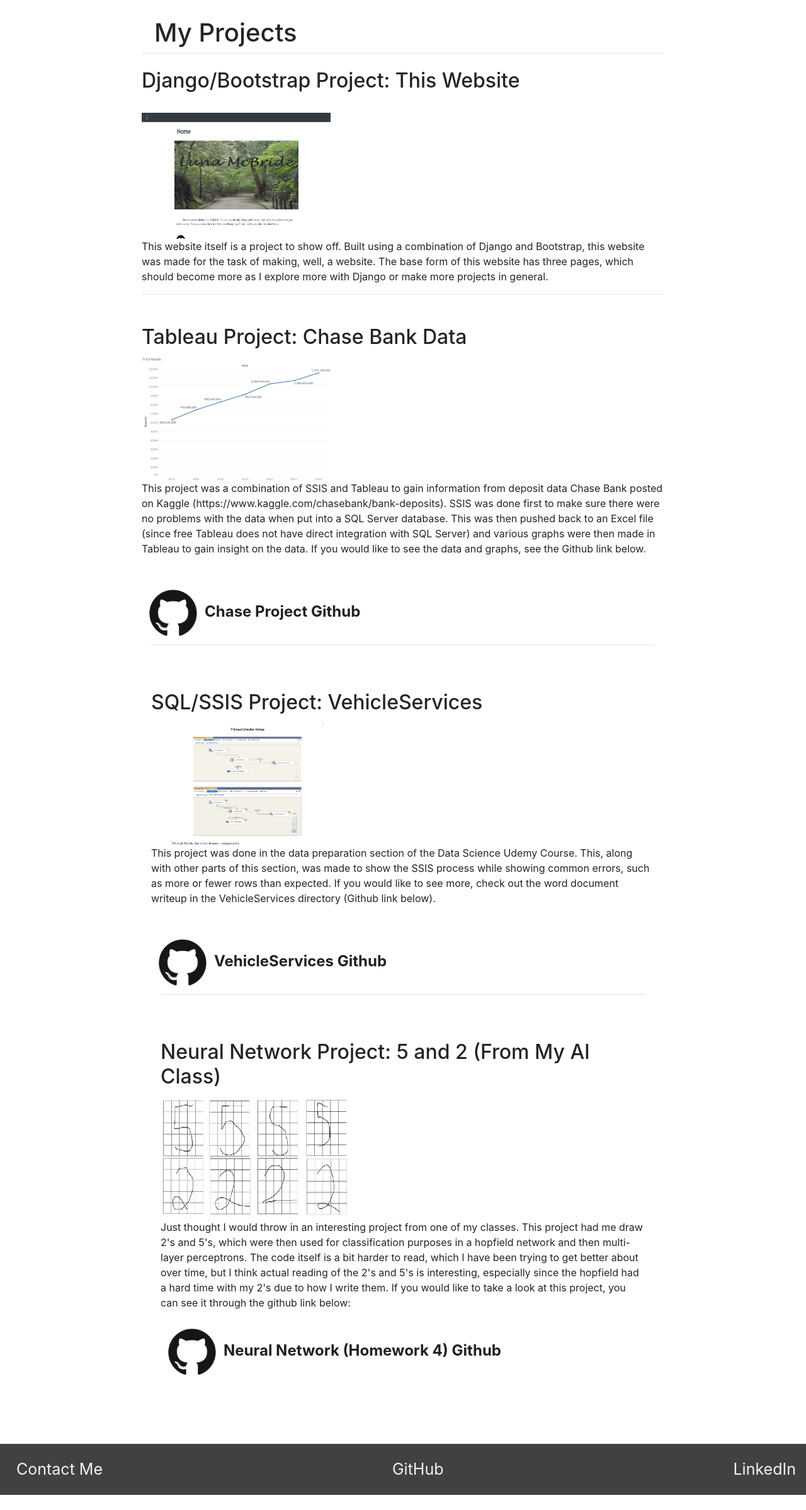
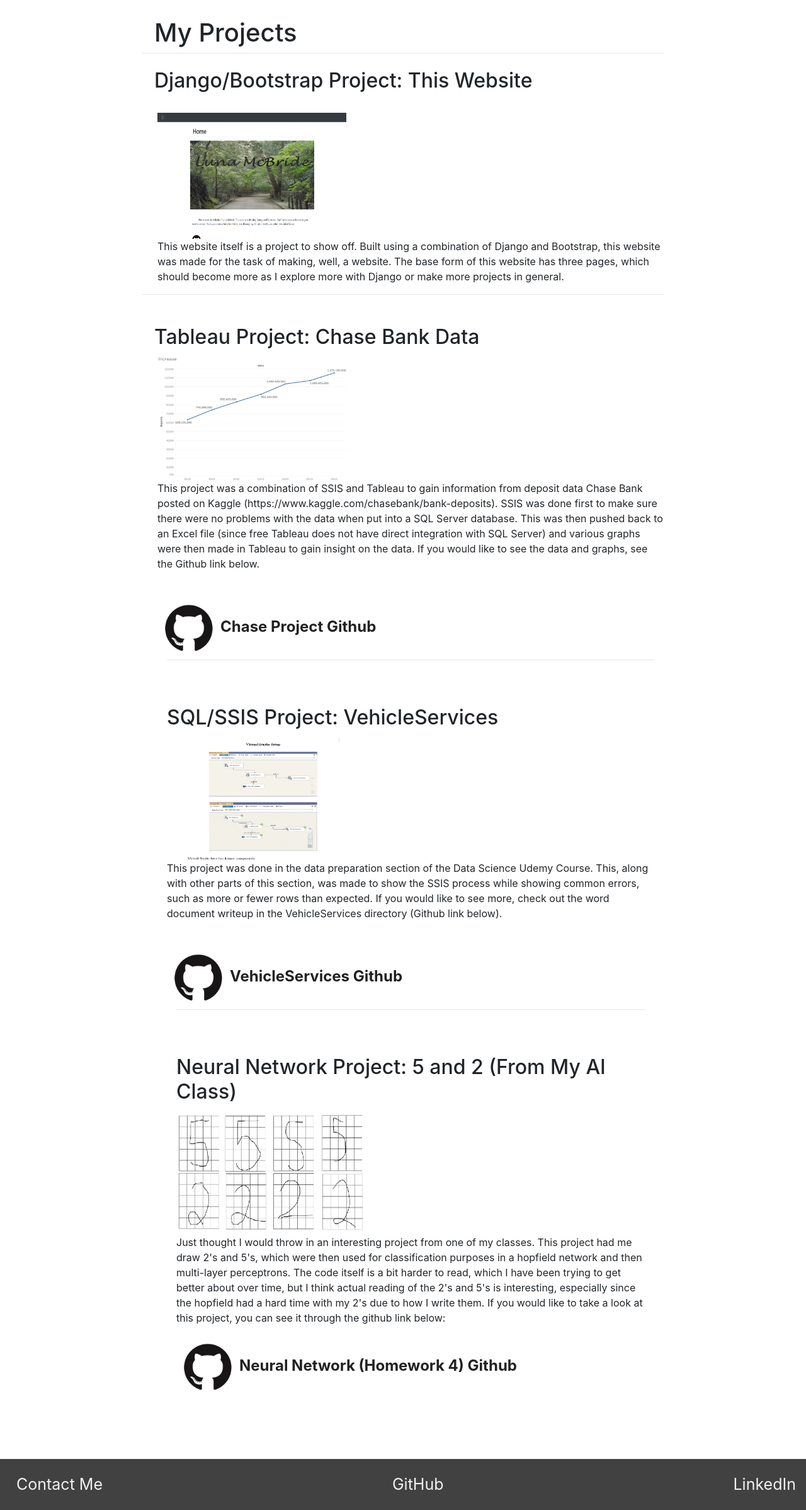
Before and after one commit to Luna-McBride/myWebsite, a Django app: page /projects/ in a window 1280 px wide. Shown: the part 56-2453 px from the top of the page at 63% size. Before the commit the page ends 2429 px from the top, so only its background shows below. Run offline with Django 3.2, Linux system fonts and the light colour scheme; some libraries are stand-ins or nearby versions.

Commit message:
Fixed little things that were bugging me

```diff
--- a/Website/Website/settings.py
+++ b/Website/Website/settings.py
@@ -21,8 +21,8 @@
 # See https://docs.djangoproject.com/en/3.0/howto/deployment/checklist/
 
 # SECURITY WARNING: keep the secret key used in production secret!
-#SECRET_KEY = 'i)*22(@z$$wiz7h*!h7*k%4h7w$kri808tkf)b831x0sra$x$r'
-SECRET_KEY = os.environ.get("SECRET_KEY")
+SECRET_KEY = 'i)*22(@z$$wiz7h*!h7*k%4h7w$kri808tkf)b831x0sra$x$r'
+#SECRET_KEY = os.environ.get("SECRET_KEY")
 
 # SECURITY WARNING: don't run with debug turned on in production!
 DEBUG = True
--- a/Website/myWebsite/templates/myWebsite/about.html
+++ b/Website/myWebsite/templates/myWebsite/about.html
@@ -9,7 +9,7 @@
 {% endblock %}
 
 {% block content %}
-<div class="container">
+<div class="container", style="padding-left: 30px;">
 	<div class="row">
 		<div class="align-self-start">
 			<p> {% load static %} <img class="img-thumbnail float-left", height="200px", width="200px", src="{% static "myWebsite/Me.jpg" %}"/> My name is Luna McBride. I graduated from the University of Colorado Boulder in December, 2019 with a Bachelors in Computer Science and Japanese. While I have lived in Colorado all of my life, being rooted here has not stopped me from traveling. This includes my study abroad semester, in which I visited each of the main Japanese islands as well as Okinawa.
--- a/Website/myWebsite/templates/myWebsite/projects.html
+++ b/Website/myWebsite/templates/myWebsite/projects.html
@@ -9,8 +9,8 @@
 {% endblock %}
 
 {% block content %}
-<h2>Django/Bootstrap Project: This Website</h2> <br>
-<div class="container">
+<h2 style="padding-left: 20px;">Django/Bootstrap Project: This Website</h2> <br>
+<div class="container", style="padding-left: 40px;">
 	<div class="row">
 		<div class="align-self-start">
 			{% load static %}
@@ -24,8 +24,8 @@
 <hr class="mt-0 mb-4">
 <br>
 
-<h2>Tableau Project: Chase Bank Data</h2>
-<div class="container">
+<h2 style="padding-left: 20px;">Tableau Project: Chase Bank Data</h2>
+<div class="container", style="padding-left: 40px;">
 	<div class="row">
 		<div class="align-self-center">
 			{% load static %}
```
Also changed, not shown: Website/myWebsite/templates/myWebsite/home.html (+11 -1 lines), Website/myWebsite/templatetags/mainImageSize.py (added, +7 -0 lines).
